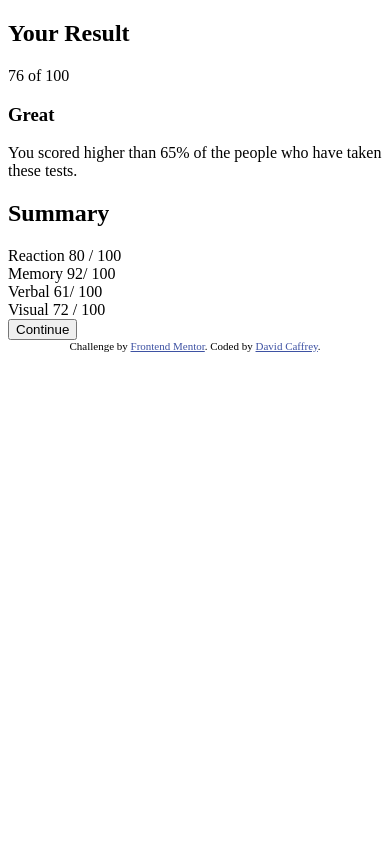
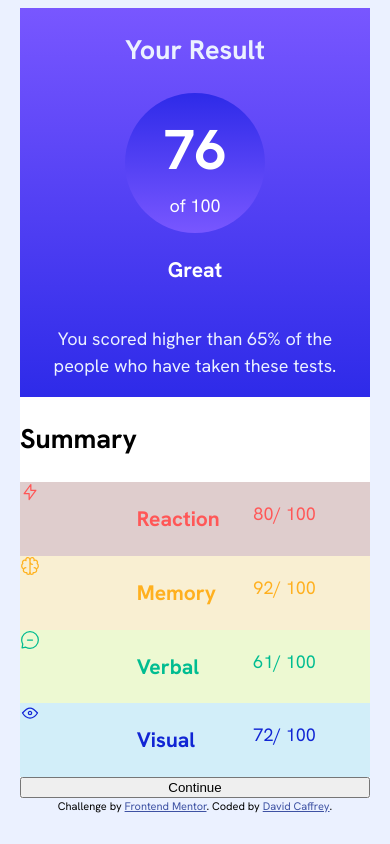
Before and after one commit to DavidCaffrey/results-summary-component, a plain HTML site: page index.html in a window 390 px wide. Drawn offline with Linux system fonts and the light colour scheme.

Commit message:
basic mobile card layout achieved

```diff
--- /dev/null
+++ b/assets/fonts/styles.css
@@ -0,0 +1,4 @@
+@font-face {
+  font-family: 'HankenGrotesk-VariableFont_wght';
+  src: url(./HankenGrotesk-VariableFont_wght.woff2) format('woff2');
+}
--- a/index.html
+++ b/index.html
@@ -19,58 +19,46 @@
   </head>
   <body>
     <main>
-      <article>
-        <section>
-          <h2>Your Result</h2>
-          <div>76 of 100</div>
-          <h1>Great</h1>
-          <p>You scored higher than 65% of the people who have taken these
+      <article class="card">
+        <section class="result">
+          <h2 class="result-sub-heading">Your Result</h2>
+          <div class="score-info"><span class="score">76</span><span class="denominator">of 100</span></div>
+          <h1 class="result-heading">Great</h1>
+          <p class="result-text">You scored higher than 65% of the people who have taken these
             tests.</p>
         </section>
-        <section>
-          <h2>Summary</h2>
+        <section class="summary">
+          <h2 class="summary-sub-heading">Summary</h2>
 
-          <div>Reaction
-            80 / 100</div>
-          <div>
-            Memory
-
-                   92/ 100</div>
-          <div>     Verbal
-
-            61/ 100</div>
-          <div>   Visual
-            72 / 100</div>
+          <div class="summary-card sum-card-red">
+            <img src="/assets/images/icon-reaction.svg" alt="lightning icon">
+            <h3>Reaction</h3>
+            <p><span>80</span>/ 100</p>
+          </div>
+          <div class="summary-card sum-card-yellow">
+            <img src="/assets/images/icon-memory.svg" alt="brain icon">
+            <h3>Memory</h3>
+            <p><span>92</span>/ 100</p>
+          </div>
+          <div class="summary-card sum-card-green">
+            <img src="/assets/images/icon-verbal.svg" alt="speech bubble icon">
+            <h3>Verbal</h3>
+            <p><span>61</span>/ 100</p>
+          </div>
+          <div class="summary-card sum-card-blue">
+            <img src="/assets/images/icon-visual.svg" alt="eye icon">
+            <h3>Visual</h3>
+            <p><span>72</span>/ 100</p>
+          </div>
           <button type="submit">Continue</button>
         </section>
       </article>
-
-
-
-
-
-
-
-
-
-
-
-
-
-
-
-
-
-
-
-
-
-
+     </main>
     <div class="attribution">
       Challenge by
       <a href="https://www.frontendmentor.io?ref=challenge" target="_blank"
         >Frontend Mentor</a
-      >. Coded by <a href="">David Caffrey</a>.
+      >. Coded by <a href="https://github.com/DavidCaffrey/results-summary-component">David Caffrey</a>.
     </div>
   </body>
 </html>
--- a/style.css
+++ b/style.css
@@ -1,14 +1,167 @@
 @font-face {
-    font-family: "Hanken Grotesk";
-    src: url('assets/fonts/HankenGrotesk-VariableFont_wght.ttf') format('ttf');
+  font-family: 'Hanken Grotesk';
+  src: url('assets/fonts/HankenGrotesk-VariableFont_wght.woff2') format('woff2') tech('variations'),
+  url('assets/fonts/HankenGrotesk-VariableFont_wght.woff2') format('woff-variations');
   font-weight: 100 900;
   font-display: swap;
 }
 
-body{
-  font-family: 'Hanken Grotesk', 'sans-serif';
+/* Colors */
+
+:root {
+  /* Primary */
+
+  --clr-primary-red: hsl(0, 100%, 67%);
+  --clr-primary-yellow: hsl(39, 100%, 56%);
+  --clr-primary-teal: hsl(166, 100%, 37%);
+  --clr-primary-blue: hsl(234, 85%, 45%);
+
+  /* Gradients */
+
+  --bg-clr-slate: hsl(252, 100%, 67%);
+  --bg-clr-royal: hsl(241, 81%, 54%);
+
+  /* circle */
+
+  --clr-circle-violet: hsla(256, 72%, 46%, 1);
+  --clr-circle-persian: hsla(241, 72%, 46%, 0);
+
+  /* Neutral */
+  --clr-neutral-100: hsl(0, 0%, 100%);
+  --clr-neutral-200:hsl(221, 100%, 96%);
+  --clr-neutral-300:hsl(241, 100%, 89%);
+  --clr-neutral-400:hsl(224, 30%, 27%);
+
+  /* Font */
+  --ff-base:'Hanken Grotesk', 'sans-serif';
+
+/* Font weights */
+
+  --fw-regular: 500;
+  --fw-semi-bold:700;
+  --fw-bold: 800;
+
+  /* Font Sizes */
+  /* - Font size (paragraphs): 18px */
+
+  --fs-200: 0.875rem;
+  --fs-300:1rem;
+  --fs-400: 1.125rem;
+  --fs-500: 1.375rem;
+  --fs-600: 1.75rem;
+  --fs-700:3.25rem;
+}
+
+*,
+*::before,
+*::after{
+  box-sizing: border-box;
+}
+
+img,
+svg,
+picture,
+video{
+  max-width:100%;
+  display: block;
+}
+
+html{
+  color-scheme: light;
+}
+
+
+body {
+  /* font-family: var(--ff-base); */
+  font-family: 'Hanken Grotesk';
+  font-size: var(--fs-400);
+  line-height: 1.5;
+  background-color: var(--clr-neutral-200);
 
 }
+
+main{
+  display: grid;
+  place-items: center;
+}
+
+.card{
+  max-width: 350px;
+}
+
+.result{
+  background-color: var(--bg-clr-royal);
+  background-image: linear-gradient(var(--bg-clr-slate),var(--bg-clr-royal));
+  display: flex;
+  flex-direction: column;
+  align-items: center;
+  justify-content: center;
+}
+.result-sub-heading{
+  color: var(--clr-neutral-200);
+
+}
+
+.score{
+  font-size: 56px;
+  font-weight:bold;
+
+}
+
+.score-info{
+  width: 140px;
+  height: 140px;
+  color:var(--clr-neutral-100);
+  border-radius: 50%;
+  background-image: linear-gradient(var(--bg-clr-royal),var(--bg-clr-slate));
+  display: flex;
+  flex-direction: column;
+  justify-content:center;
+  align-items: center;
+}
+
+
+.result-heading{
+  color:var(--clr-neutral-100);
+}
+.result-text{
+  color: var(--clr-neutral-200);
+  text-align: center;
+  padding: 0 1rem;
+}
+
+.summary{
+  display: grid;
+  grid-template-columns: 1fr;
+  background-color: var(--clr-neutral-100);
+}
+
+.summary-card{
+  display: grid;
+  grid-template-columns: 1fr 1fr 1fr;
+}
+
+.sum-card-red{
+  background-color: hsl(0, 22%, 84%);
+  color:var(--clr-primary-red);
+}
+
+.sum-card-yellow{
+  background-color: hsl(44, 76%, 90%);
+  color:var(--clr-primary-yellow);
+}
+
+.sum-card-green{
+  background-color: hsl(78, 76%, 90%);
+  color:var(--clr-primary-teal);
+}
+
+.sum-card-blue{
+  background-color: hsl(197, 76%, 90%);
+  color:var(--clr-primary-blue);
+}
+
+
 .attribution {
   font-size: 11px;
   text-align: center;
```
Also changed, not shown: assets/fonts/HankenGrotesk-VariableFont_wght.woff2 (added). Lines whose indentation alone changed are shown as unchanged.
